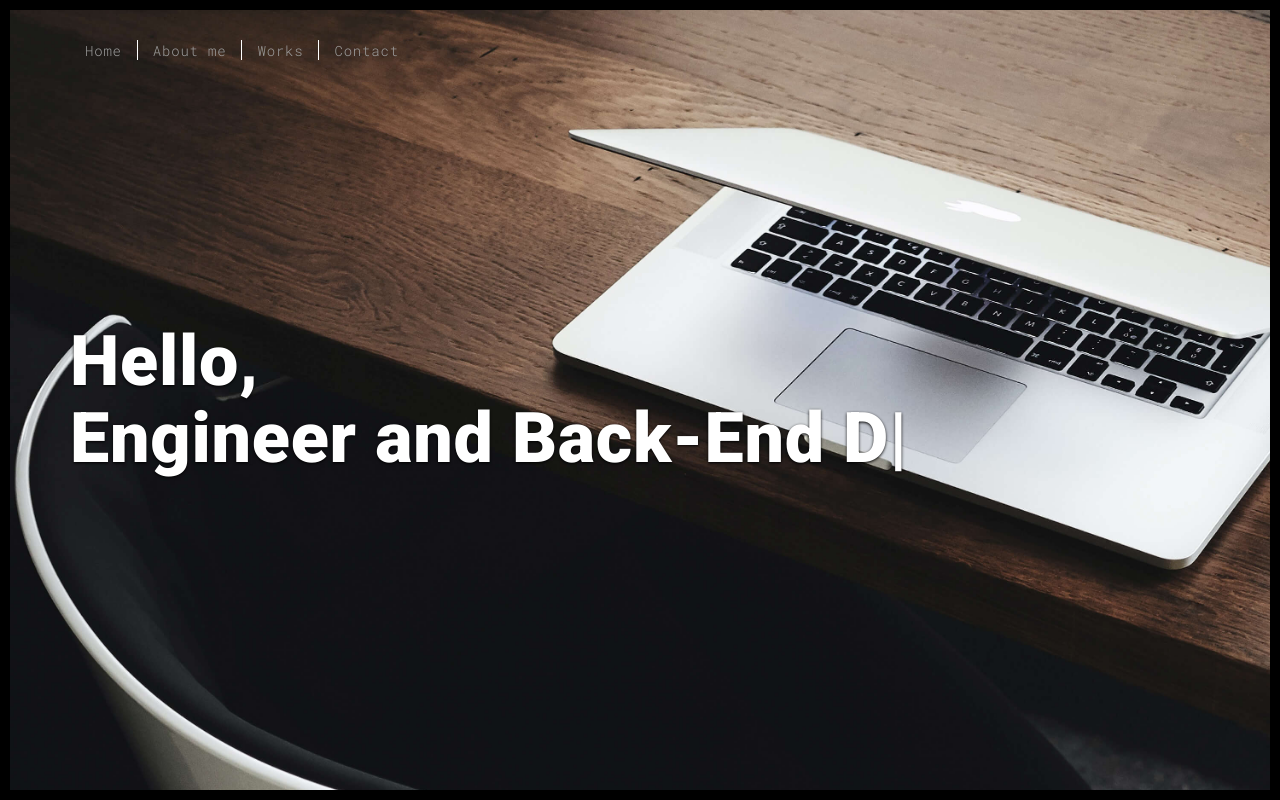
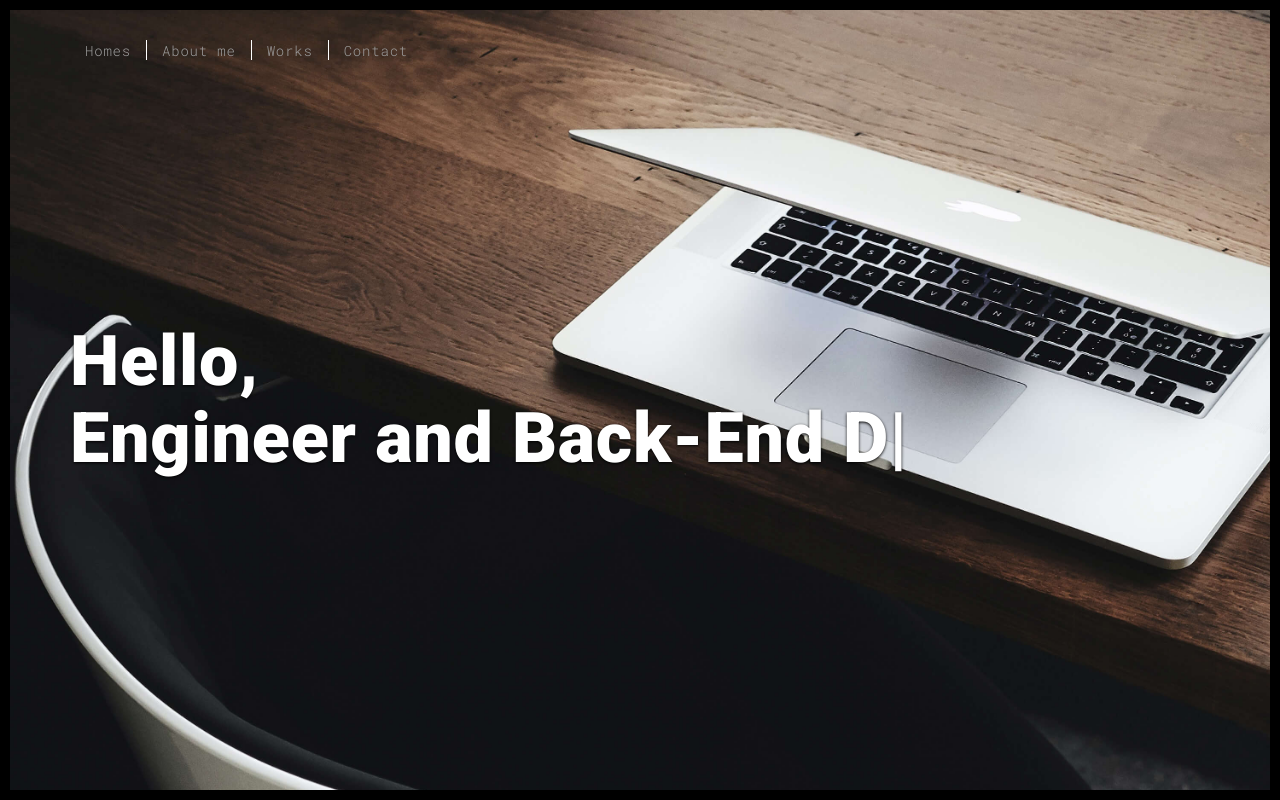
Before and after one commit to ademoyosoreoluwa/portfo, a Flask app: page / in a window 1280 px wide. Run offline with Flask 3, Linux system fonts and the light colour scheme; some libraries are stand-ins or nearby versions.

Commit message:
change in text

```diff
--- a/templates/index.html
+++ b/templates/index.html
@@ -36,7 +36,7 @@
 
       <div class="collapse navbar-collapse" id="navbar-collapse">
         <ul class="nav navbar-nav ">
-          <li><a href="./index.html" title="">Home</a></li>
+          <li><a href="./index.html" title="">Homes</a></li>
           <li><a href="./about.html" title="">About me</a></li>
           <li><a href="./works.html" title="">Works</a></li>
           <li><a href="./contact.html" title="">Contact</a></li>
```
Also changed, not shown: 1 other file.
